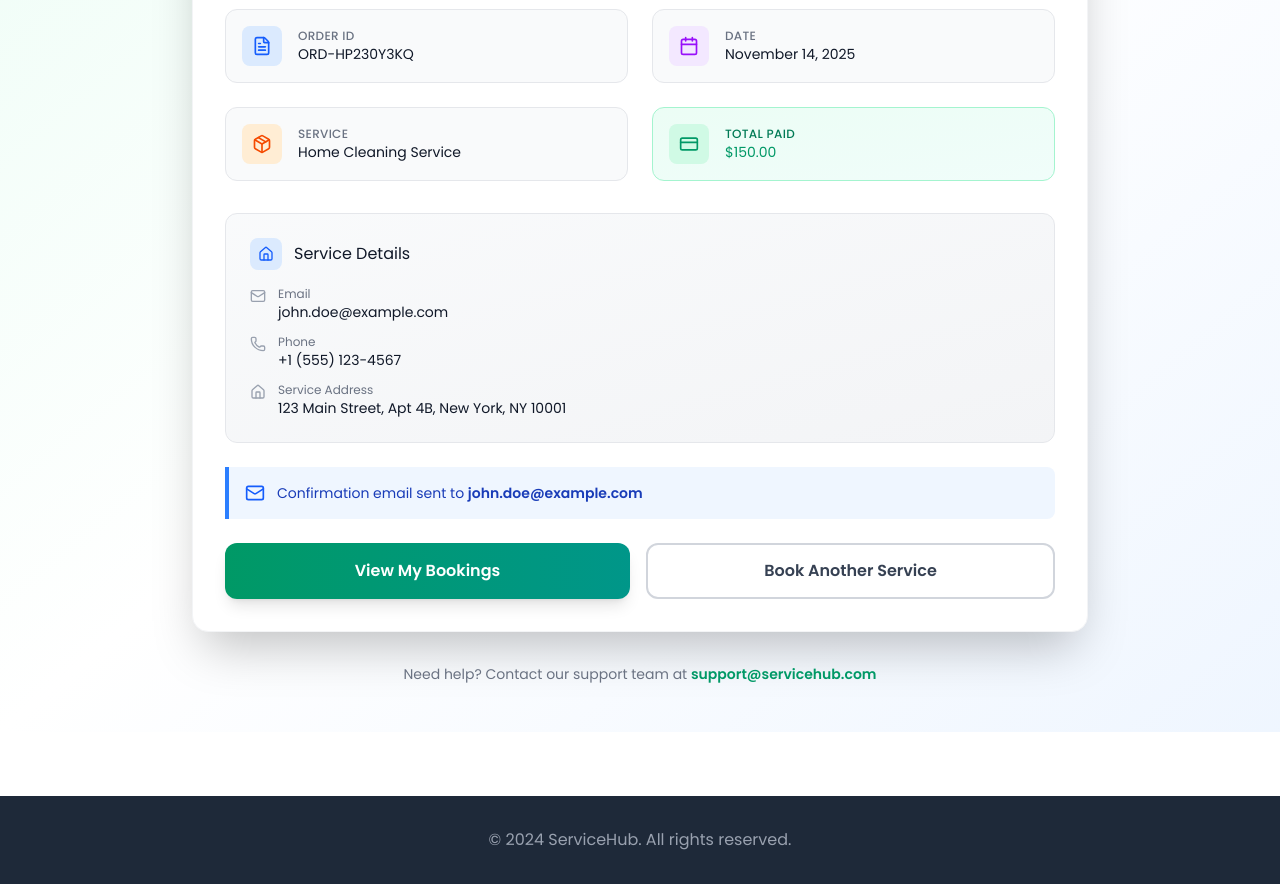
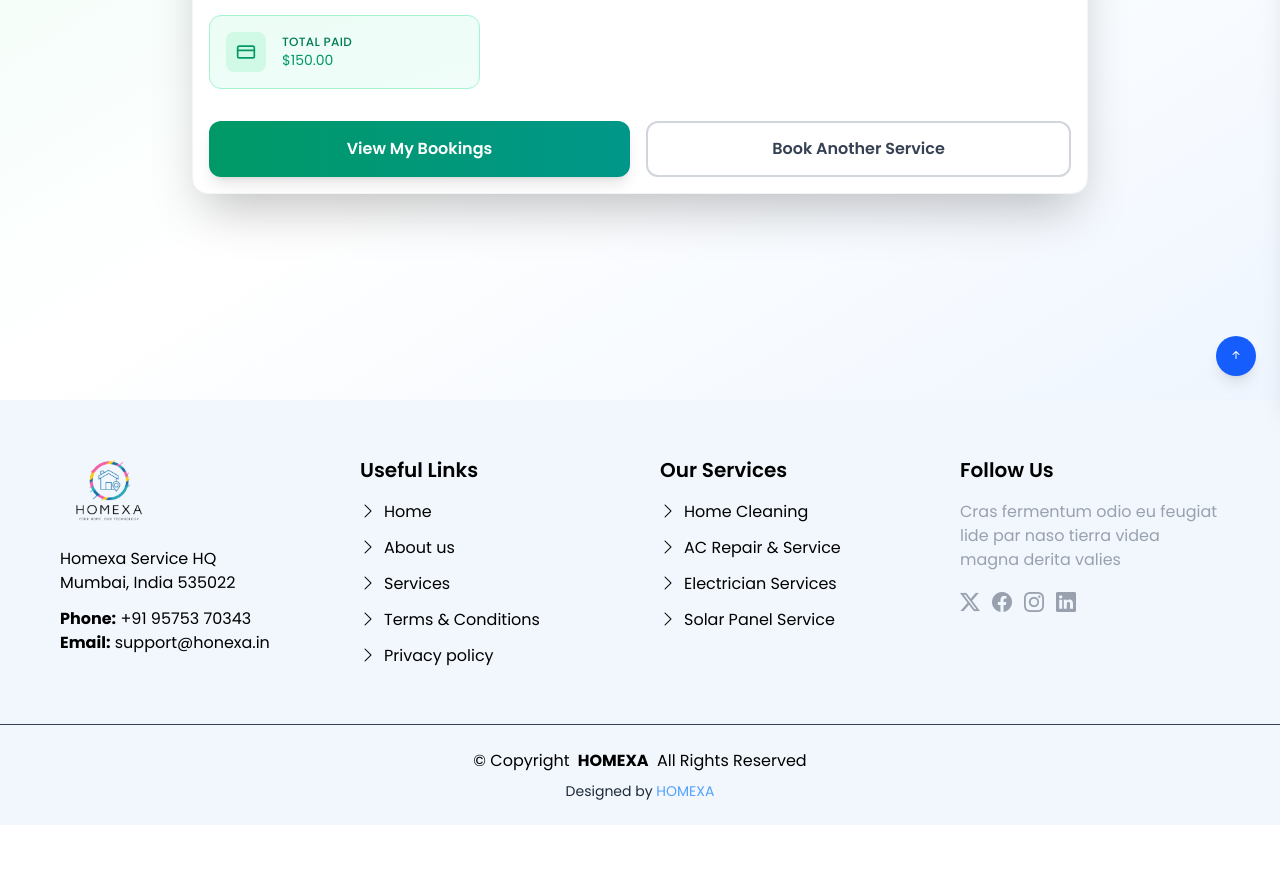
Before and after one commit to navdeeppathan/service-provider-application, a React (Vite) app: page /success in a window 1280 px wide. Shown: the part 400-1284 px from the top of the page. After the commit the page ends 1225 px from the top, so only its background shows below. Built offline with nearby package versions, Linux system fonts and the light colour scheme.

Commit message:
Your commit websitefdgdg

```diff
--- a/src/pages/Checkout/Successpage.jsx
+++ b/src/pages/Checkout/Successpage.jsx
@@ -1,21 +1,9 @@
 import React from "react";
 import { CheckCircle, Calendar, Mail, Phone, Home, FileText, Package, CreditCard } from "lucide-react";
+import Header from "../../utils/Header";
+import Footer from "../../utils/Footer";
+import { Link } from "react-router-dom";
 
-const Header = () => (
-  <header className="bg-white shadow-sm">
-    <div className="max-w-7xl mx-auto px-4 py-4 sm:px-6 lg:px-8">
-      <h1 className="text-2xl  text-gray-900">ServiceHub</h1>
-    </div>
-  </header>
-);
-
-const Footer = () => (
-  <footer className="bg-gray-800 text-white mt-16">
-    <div className="max-w-7xl mx-auto px-4 py-8 sm:px-6 lg:px-8">
-      <p className="text-center text-gray-400">© 2024 ServiceHub. All rights reserved.</p>
-    </div>
-  </footer>
-);
 
 const Successpage = () => {
   const orderDetails = {
@@ -35,16 +23,16 @@
 
   return (
     <>
-      <Header />
+     <Header/>
 
-      <div className="min-h-screen bg-gradient-to-br from-emerald-50 via-white to-blue-50 py-12 px-4 sm:px-6 lg:px-8">
+      <div className="min-h-screen bg-gradient-to-br from-emerald-50 via-white to-blue-50 py-23 px-4 sm:px-6 lg:px-8">
         <div className="max-w-4xl mx-auto">
 
           {/* Main Success Card */}
           <div className="bg-white rounded-2xl shadow-2xl overflow-hidden border border-gray-100">
 
             {/* Success Header with Icon */}
-            <div className="relative bg-gradient-to-r from-emerald-500 to-teal-600 px-8 py-12 text-center">
+            <div className="relative bg-gradient-to-r from-emerald-500 to-teal-600 px-8 py-5 text-center">
               <div className="absolute top-0 left-0 w-full h-full opacity-10">
                 <div className="absolute top-4 left-4 w-20 h-20 border-2 border-white rounded-full"></div>
                 <div className="absolute bottom-4 right-4 w-16 h-16 border-2 border-white rounded-full"></div>
@@ -63,8 +51,8 @@
             </div>
 
             {/* Order Info Grid */}
-            <div className="p-8">
-              <div className="grid md:grid-cols-2 gap-6 mb-8">
+            <div className="p-4">
+              <div className="grid md:grid-cols-3 gap-6 mb-8">
 
                 {/* Order Number */}
                 <div className="flex items-center space-x-4 p-4 bg-gray-50 rounded-xl border border-gray-200">
@@ -111,77 +99,30 @@
                 </div>
               </div>
 
-              {/* Customer Details */}
-              <div className="bg-gradient-to-br from-gray-50 to-gray-100 rounded-xl p-6 mb-6 border border-gray-200">
-                <h3 className="text-base  text-gray-900 mb-4 flex items-center">
-                  <div className="w-8 h-8 bg-blue-100 rounded-lg flex items-center justify-center mr-3">
-                    <Home className="w-4 h-4 text-blue-600" />
-                  </div>
-                  Service Details
-                </h3>
 
-                <div className="space-y-3">
-                  <div className="flex items-start">
-                    <Mail className="w-4 h-4 text-gray-400 mt-0.5 mr-3 flex-shrink-0" />
-                    <div>
-                      <p className="text-xs text-gray-500">Email</p>
-                      <p className="text-sm text-gray-900">{orderDetails.email}</p>
-                    </div>
-                  </div>
-
-                  <div className="flex items-start">
-                    <Phone className="w-4 h-4 text-gray-400 mt-0.5 mr-3 flex-shrink-0" />
-                    <div>
-                      <p className="text-xs text-gray-500">Phone</p>
-                      <p className="text-sm text-gray-900">{orderDetails.phone}</p>
-                    </div>
-                  </div>
-
-                  <div className="flex items-start">
-                    <Home className="w-4 h-4 text-gray-400 mt-0.5 mr-3 flex-shrink-0" />
-                    <div>
-                      <p className="text-xs text-gray-500">Service Address</p>
-                      <p className="text-sm text-gray-900">{orderDetails.address}</p>
-                    </div>
-                  </div>
-                </div>
-              </div>
-
-              {/* Email Confirmation Notice */}
-              <div className="bg-blue-50 border-l-4 border-blue-500 p-4 rounded-r-lg mb-6">
-                <div className="flex items-center">
-                  <Mail className="w-5 h-5 text-blue-600 mr-3 flex-shrink-0" />
-                  <p className="text-sm text-blue-800">
-                    Confirmation email sent to <span className="font-semibold">{orderDetails.email}</span>
-                  </p>
-                </div>
-              </div>
 
               {/* Action Buttons */}
               <div className="flex flex-col sm:flex-row gap-4">
                 <button className="flex-1 bg-gradient-to-r from-emerald-600 to-teal-600 text-white px-6 py-3.5 rounded-xl font-semibold hover:from-emerald-700 hover:to-teal-700 transition-all shadow-lg hover:shadow-xl transform hover:-translate-y-0.5">
+                <Link to="/profile/orders">
                   View My Bookings
+                </Link>
                 </button>
                 <button className="flex-1 bg-white text-gray-700 px-6 py-3.5 rounded-xl font-semibold border-2 border-gray-300 hover:border-gray-400 hover:bg-gray-50 transition-all">
+                <Link to="/">
+
                   Book Another Service
+                </Link>
                 </button>
               </div>
             </div>
           </div>
 
-          {/* Additional Info */}
-          <div className="text-center mt-8">
-            <p className="text-sm text-gray-500">
-              Need help? Contact our support team at{" "}
-              <a href="mailto:support@servicehub.com" className="text-emerald-600 font-semibold hover:underline">
-                support@servicehub.com
-              </a>
-            </p>
-          </div>
+
         </div>
       </div>
+<Footer/>
 
-      <Footer />
     </>
   );
 };
```
